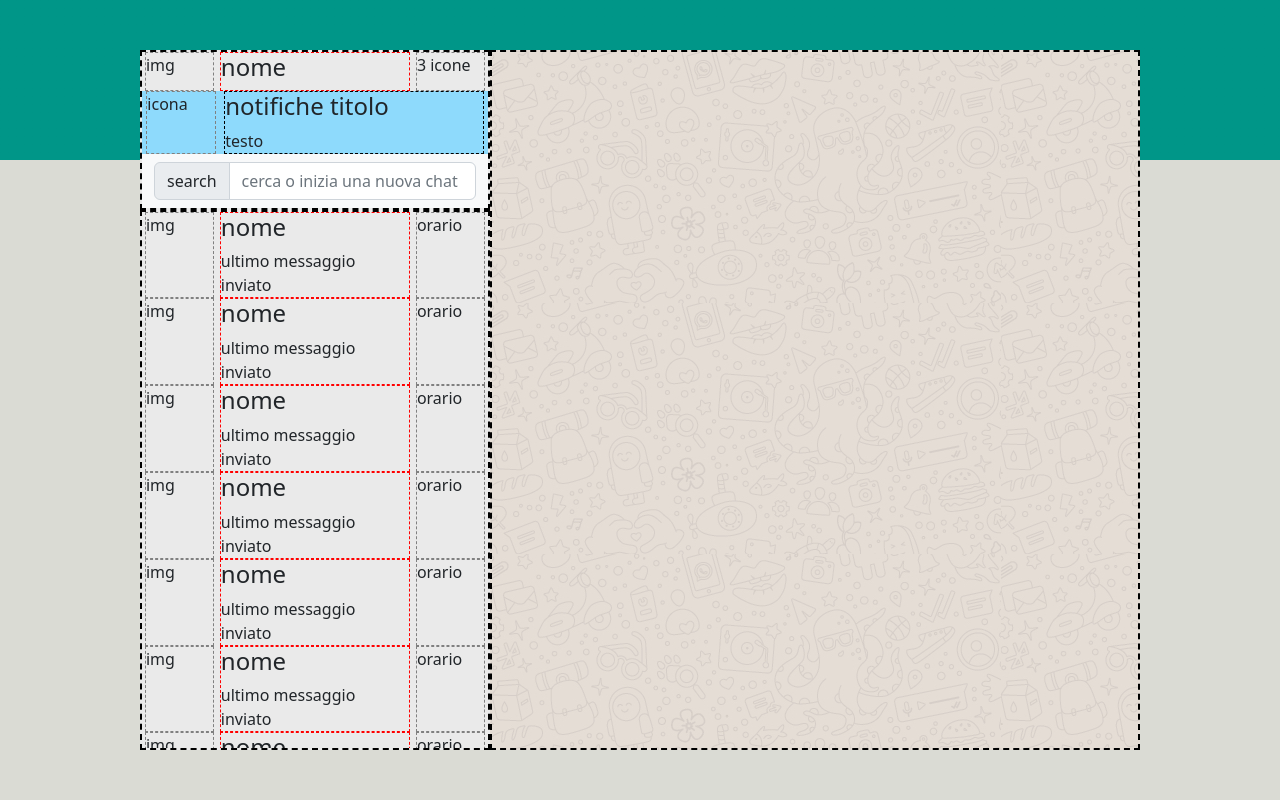
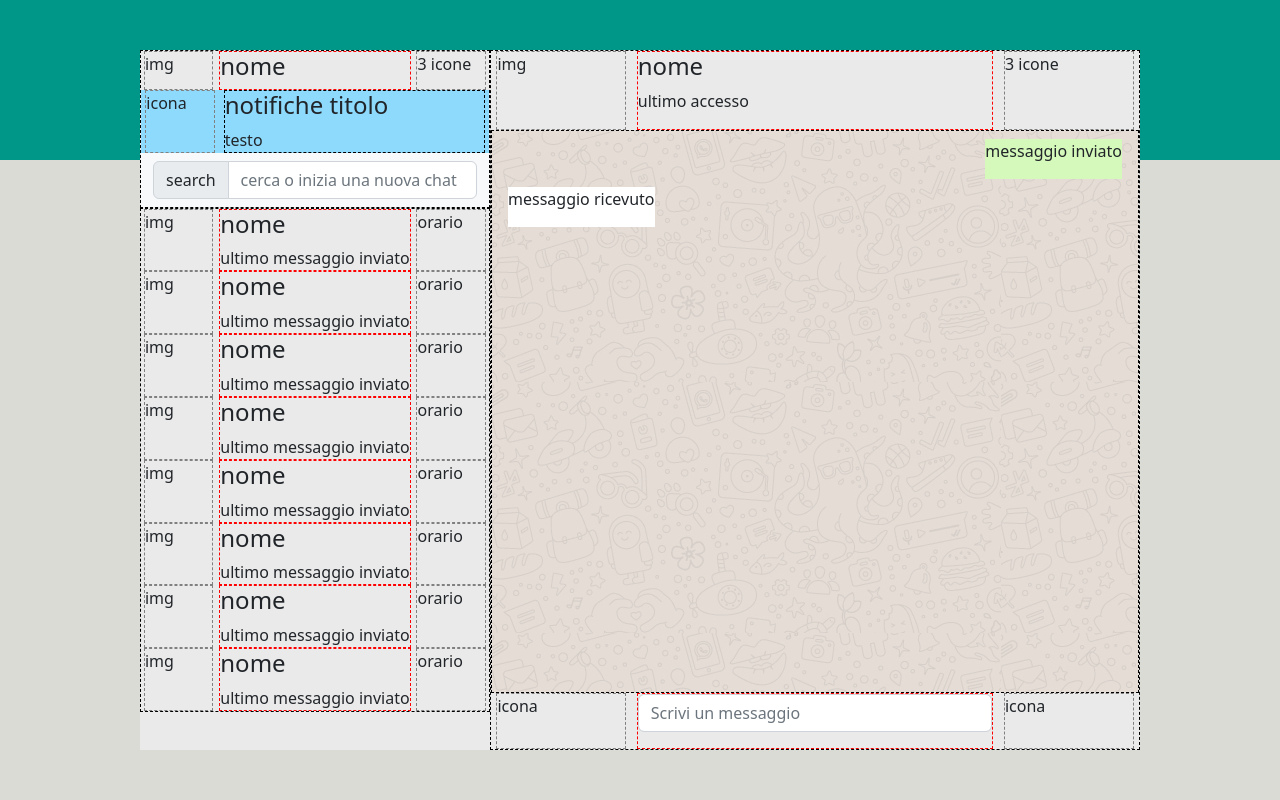
Before and after one commit to AndreaPiazza33/vue-boolzapp, a plain HTML site: page index.html in a window 1280 px wide. Drawn offline with nearby package versions, Linux system fonts and the light colour scheme.

Commit message:
feat: add open chat markup structure

```diff
--- a/CSS/style.css
+++ b/CSS/style.css
@@ -34,7 +34,7 @@
     flex-direction: column;
     flex-wrap: nowrap;
     background-color: hsl(0deg 0% 91.76%);
-    border: 2px dashed black;
+    border: 1px dashed black;
 }
 .notifications-box{
     background-color: hsl(198.55deg 94.83% 77.25%);
@@ -55,7 +55,7 @@
     flex-wrap: nowrap;
     background-color: hsl(0deg 0% 91.76%);
     overflow-y: auto;
-    border: 2px dashed black;
+    border: 1px dashed black;
 
 }
 .chat-box{
@@ -87,8 +87,42 @@
 .open-chat{
     display: flex;
     flex-direction: column;
-    background-image: url(../img/mine.jpg);
-    border: 2px dashed black;
+    border: 1px dashed black;
     height: 100%;
     width: 65%;
 }
+
+.open-chat-message{
+    background-image: url(../img/mine.jpg);
+    display: flex;
+    flex-direction: column;
+    overflow-y: auto;
+    height: 100%;
+    border: 1px dashed black;
+}
+/*messaggi inviati*/
+.sent-message-box{
+    display: flex;
+    flex-direction: row;
+    justify-content: end;
+    width: 100%;
+}
+.sent-message{
+    text-align: center;
+    margin-top: 0.5rem;
+    margin-right: 1rem;
+    background-color: hsl(94.29deg 84% 85.29%);
+}
+/*messaggi ricevuti*/
+.received-message-box{
+    display: flex;
+    flex-direction: row;
+    justify-content: start;
+    width: 100%;
+}
+.received-message{
+    text-align: center;
+    margin-top: 0.5rem;
+    margin-left: 1rem;
+    background-color: hsl(0deg 0% 100%);
+}
--- a/index.html
+++ b/index.html
@@ -25,6 +25,7 @@
     <!--contenitore-->
     <div class="wrapper">
         <div class="wa-container">
+            <!--lista chat chiuse(side)-->
             <div class="chat-list-container">
                 <!--header lista chat-->
                 <div class="chat-list-header">
@@ -171,8 +172,53 @@
 
             <!--chat aperta-->
             <div class="open-chat">
+                <!--header chat aperta-->
+                <div class="chat-box">
+                    <div class="chat-img">
+                        img
+                    </div>
+                    <div class="chat-text">
+                        <h4>nome</h3>
+                        <p>ultimo accesso</p>
+                    </div>
+                    <div class="chat-hours">
+                        3 icone
+                    </div>
+                </div>
 
+                <div class="open-chat-message">
+                    <!--messaggi inviati-->
+                    <div class="sent-message-box">
+                        <div class="sent-message">
+                            <p>messaggio inviato</p>
+                        </div>
+                    </div>
+
+                    <!--messaggi ricevuti-->
+                    <div class="received-message-box">
+                        <div class="received-message">
+                            <p>messaggio ricevuto</p>
+                        </div>
+                    </div>
+                </div>
+
+                <!--footer chat aperta-->
+                <div class="chat-box">
+                    <div class="chat-img">
+                        icona
+                    </div>
+                    <div class="chat-text">
+                        <div class="input-group mb-3">
+                            <input type="text" class="form-control" placeholder="Scrivi un messaggio" aria-label="Scrivi un messaggio" aria-describedby="basic-addon1">
+                          </div>
+                    </div>
+                    <div class="chat-hours">
+                        icona
+                    </div>
+                </div>
             </div>
+
+
         </div>
     </div>
 </body>
```
